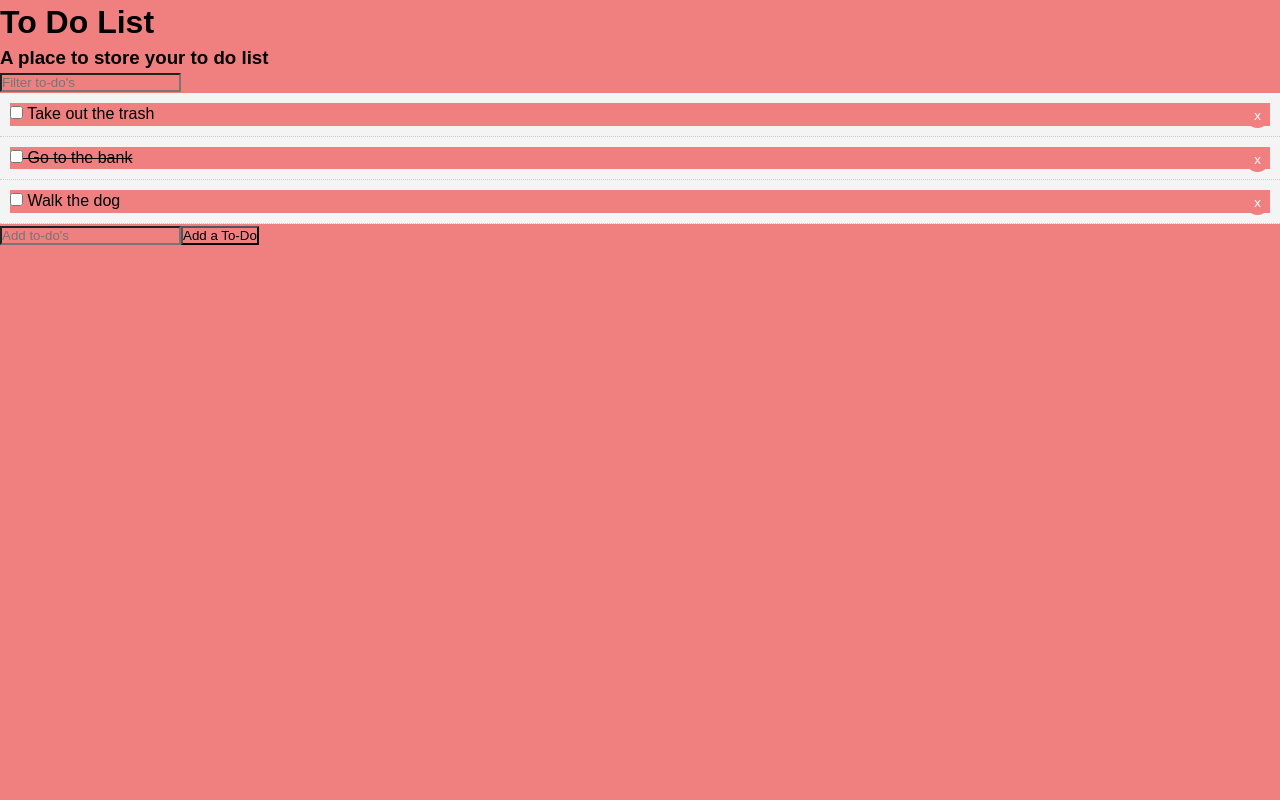
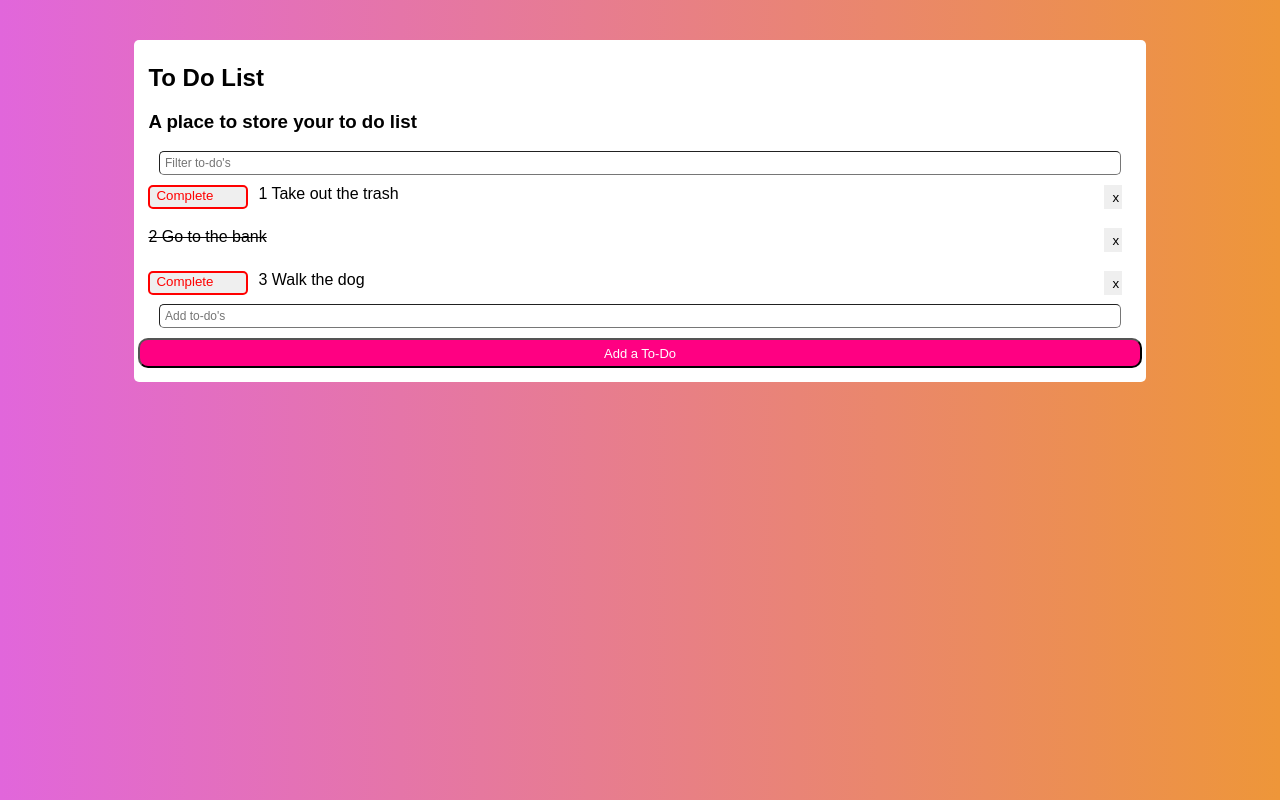
Before and after one commit to jch2617/ToDo-Application, an Angular app: page / in a window 1280 px wide. Built offline with nearby package versions, Linux system fonts and the light colour scheme.

Commit message:
fixed styling

```diff
--- a/src/app/app.component.css
+++ b/src/app/app.component.css
@@ -1,3 +1,9 @@
 body {
     background-color: lightcoral;
 }
+
+button {
+    background-color:#FF0082;
+    height: 30px;
+    border-radius: 10px;
+}
--- a/src/app/app.component.html
+++ b/src/app/app.component.html
@@ -1,16 +1,11 @@
-<div>
+<div class="box">
   <header class="header">
-    <h1>To Do List</h1>
+    <h2>To Do List</h2>
     <h3>A place to store your to do list</h3>
   </header>
   <input type="text" placeholder="Filter to-do's">
   <app-todos>
-    <!-- <ol class="todo-list">
-      <li>Skin the cat<span class="close">x</span>
-        <button class="destroy" (click)="removeTodo(i)">X</button>
-      </li>
-    </ol> -->
   </app-todos>
   <input type="text" placeholder="Add to-do's">
-  <button type="button">Add a To-Do</button>
+  <button id="add" type="button">Add a To-Do</button>
 </div>
--- a/src/app/components/components/todo-item/todo-item.component.css
+++ b/src/app/components/components/todo-item/todo-item.component.css
@@ -1,19 +1,28 @@
 .del {
-    /* background: #ff0000; */
-    color: #fff;
+    color: #000000;
     border: none;
     padding: 5px 9px;
-    border-radius: 50%;
     cursor: pointer;
     float: right;
   }
 
 .todo {
-    background: #f4f4f4;
+    background: white;
     padding: 10px;
-    border-bottom: 1px #ccc dotted;
+    margin-bottom: 5px;
 }
 
 .is-complete {
     text-decoration: line-through;
 }
+
+button {
+    display: flex;
+    width: 100px;
+    height: 24px;
+    margin-right: 10px;
+}
+
+#destroy {
+    width: 10px;
+}
--- a/src/app/components/components/todo-item/todo-item.component.html
+++ b/src/app/components/components/todo-item/todo-item.component.html
@@ -1,7 +1,5 @@
 <div [ngClass]="setClasses()">
-    <p>
-        <input (change)="onToggle(todo)" type="checkbox"/>
-        {{ todo.title}}
-        <button (click)="onDelete(todo)" class="del">x</button>
-    </p>
+        <button class="delete" (change)="onToggle(todo)"*ngIf="!todo.completed">Complete</button>
+        {{ todo.id }} {{ todo.title}}
+        <button id="destroy" (click)="onDelete(todo)" class="del">x</button>
 </div>
--- a/src/app/components/todo/todo.component.css
+++ b/src/app/components/todo/todo.component.css
@@ -5,7 +5,3 @@
 .not-completed {
     background-color: red;
 }
-
-body {
-    background-color: lightcoral;
-}
--- a/src/app/components/todo/todo.component.html
+++ b/src/app/components/todo/todo.component.html
@@ -1,3 +1,3 @@
 <app-todo-item *ngFor="let todo of todos" [todo] ="todo">
-    <li> {{ todo.title }} </li>
+        <li> {{ todo.title }} </li>
 </app-todo-item>
--- a/src/styles.css
+++ b/src/styles.css
@@ -1,17 +1,30 @@
 * {
+  font-family: Arial, Helvetica, sans-serif;
+}
+
+div {
     background-color: lightcoral;
     box-sizing: border-box;
-    margin: 0;
-    padding: 0;
+    border-radius: 5px;
+    padding: 4px;
+}
+
+.box {
+  background-color: white;
+  box-shadow: black;
+  width: 80%;
+  margin: auto;
+  margin-top: 40px;
 }
 
 body {
-    font-family: Arial, Helvetica, sans-serif;
-    line-height: 1.4;
+  background: #E166DB;
+  background: -webkit-linear-gradient(left, #E166DB, #EE9639);
+  background: -moz-linear-gradient(left, #E166DB, #EE9639);
+  background: linear-gradient(to right, #E166DB, #EE9639);
 }
 
 a {
-    color: #333;
   text-decoration: none;
 }
 
@@ -22,12 +35,52 @@
 .btn {
   display: inline-block;
   border: none;
-    background: #555;
+  background: #ffffff;
   color: #fff;
   padding: 7px 20px;
   cursor: pointer;
 }
 
 .btn:hover {
-    background: #666;
+  background: #ffffff;
 }
+
+button {
+  width: 100%;
+}
+
+input {
+  width: 95%;
+  display: flex;
+  height: 20px;
+  border-radius: 5px;
+  margin: auto;
+  border-width: 1px;
+  font-size: 12px;
+  padding-left: 5px;
+}
+
+h3 {
+  margin-left: 10px;
+}
+
+h2 {
+  margin: 10px;
+  padding-top: 10px;
+}
+
+.delete {
+  float: left;
+  border: 2px solid red;
+  border-radius: 5px;
+  height: 20px;
+  color: red;
+}
+
+#add {
+  margin-top: 10px;
+  margin-bottom: 10px;
+  margin-right: 20px;
+  color: #ffffff;
+  font-size: 13px;
+}
```
Lines whose indentation alone changed are shown as unchanged.
